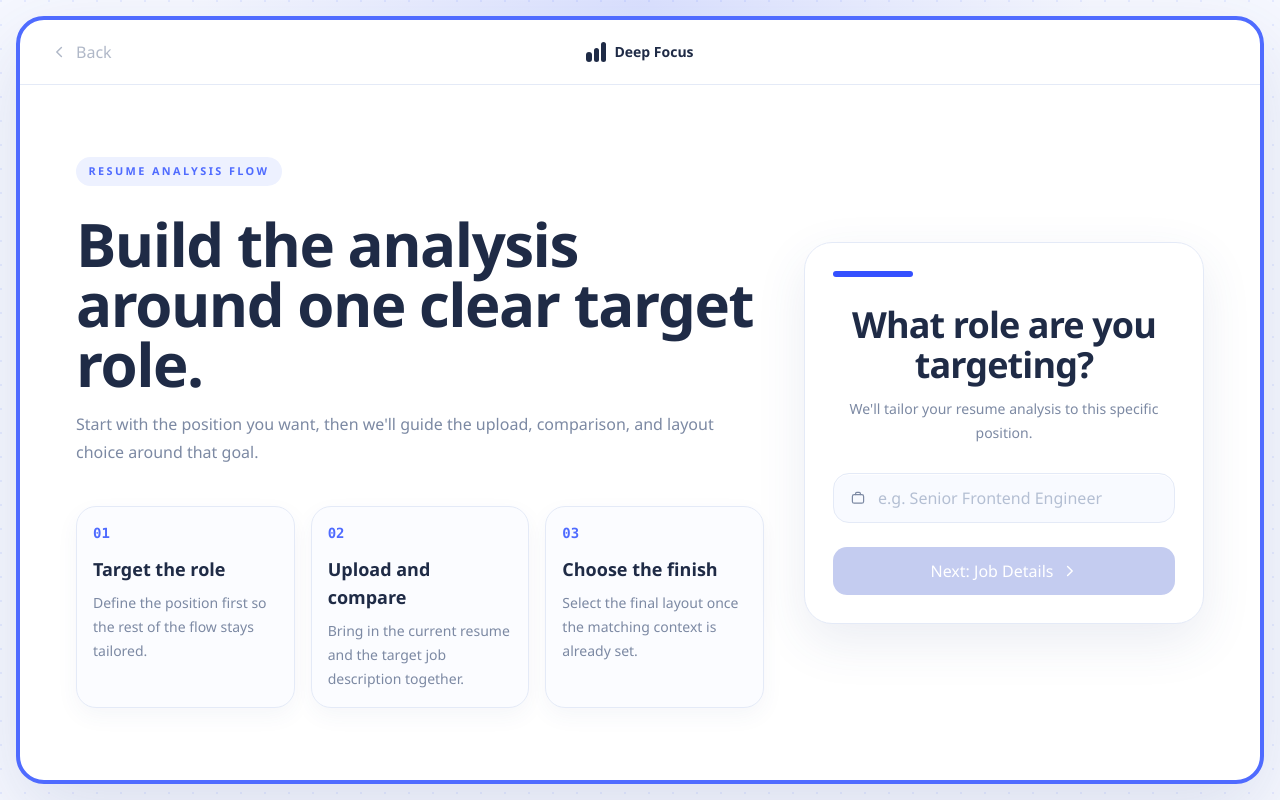
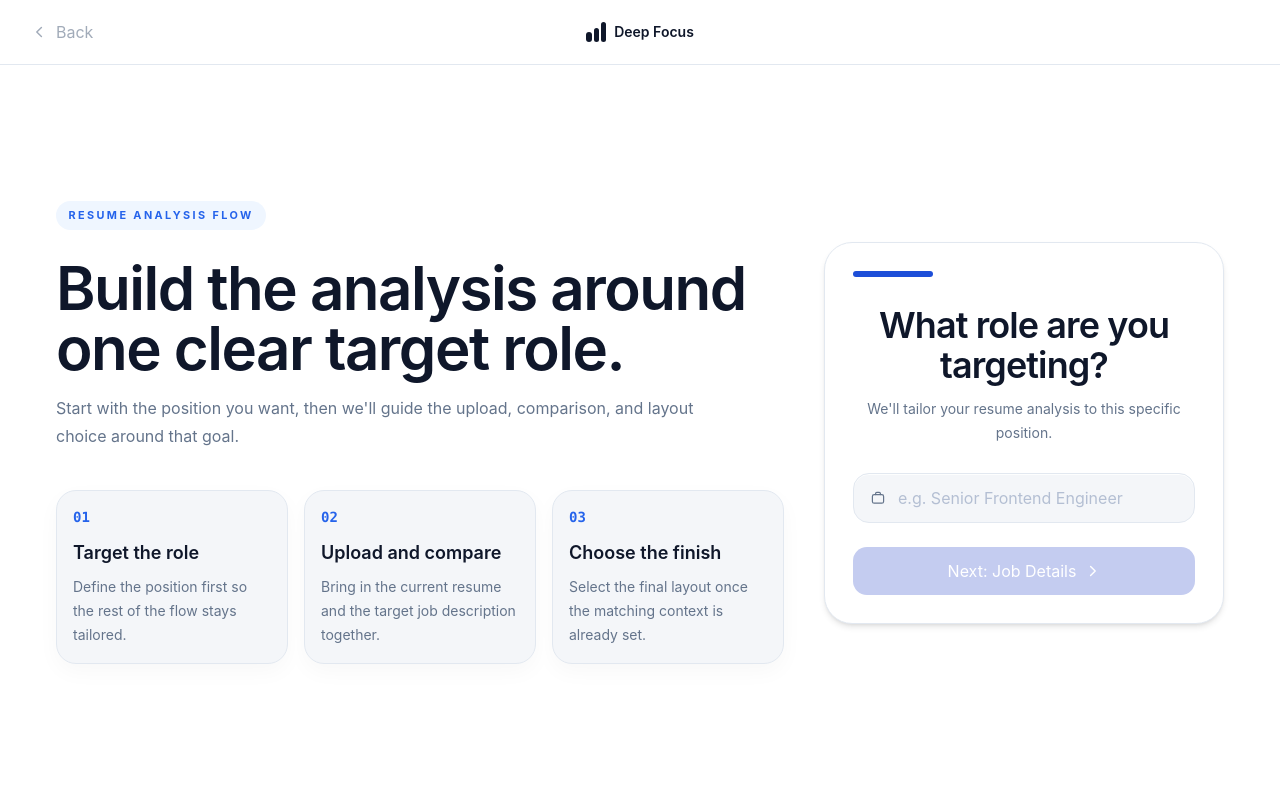
Before and after one commit to JohnCarl-30/resume_analyzer, a Next.js app in the folder apps/web/: page / in a window 1280 px wide. Built offline with nearby package versions, Linux system fonts and the light colour scheme.

Commit message:
remove the round blue corner

```diff
--- a/apps/web/app/globals.css
+++ b/apps/web/app/globals.css
@@ -2,28 +2,26 @@
 
 :root {
   color-scheme: light;
-  --page-bg: #f6f8ff;
-  --page-bg-strong: #edf1ff;
+  --page-bg: #ffffff;
+  --page-bg-strong: #f4f6f9;
   --page-surface: #ffffff;
-  --page-line: #e4eaf7;
-  --page-line-strong: #d5def4;
-  --page-text: #1f2b46;
-  --page-muted: #7c89a3;
-  --brand: #4f6bff;
-  --brand-strong: #3450ff;
-  --brand-soft: #edf1ff;
-  --success: #49bb63;
-  --shadow-lg: 0 28px 80px rgba(59, 75, 138, 0.14);
-  --shadow-md: 0 18px 50px rgba(59, 75, 138, 0.1);
-  --font-display: "Avenir Next", "Segoe UI", sans-serif;
-  --font-body: "Avenir Next", "Segoe UI", sans-serif;
-  --font-mono: "SFMono-Regular", "SF Mono", Menlo, monospace;
+  --page-line: #e2e8f0;
+  --page-line-strong: #cbd5e1;
+  --page-text: #0f172a;
+  --page-muted: #64748b;
+  --brand: #2563eb;
+  --brand-strong: #1d4ed8;
+  --brand-soft: #eff6ff;
+  --success: #10b981;
+  --shadow-lg: 0 10px 15px -3px rgba(0, 0, 0, 0.1), 0 4px 6px -4px rgba(0, 0, 0, 0.1);
+  --shadow-md: 0 4px 6px -1px rgba(0, 0, 0, 0.1), 0 2px 4px -2px rgba(0, 0, 0, 0.1);
+  --font-display: "Inter", "Avenir Next", "Segoe UI", sans-serif;
+  --font-body: "Inter", "Avenir Next", "Segoe UI", sans-serif;
+  --font-mono: "JetBrains Mono", "SFMono-Regular", "SF Mono", Menlo, monospace;
 }
 
 html {
-  background:
-    radial-gradient(circle at top center, rgba(92, 114, 255, 0.1), transparent 30%),
-    linear-gradient(180deg, #f8faff 0%, #eef3ff 100%);
+  background: white;
 }
 
 body {
--- a/apps/web/features/onboarding/components/step-document-upload.tsx
+++ b/apps/web/features/onboarding/components/step-document-upload.tsx
@@ -69,7 +69,7 @@ export function StepDocumentUpload({
                 className={`flex min-h-[18rem] cursor-pointer flex-col items-center justify-center rounded-[20px] border-2 border-dashed px-6 py-8 text-center transition ${
                   isDragActive
                     ? "border-[color:var(--brand)] bg-[color:var(--brand-soft)]"
-                    : "border-[color:var(--page-line-strong)] bg-[#fbfcff]"
+                    : "border-[color:var(--page-line-strong)] bg-[color:var(--page-bg-strong)]"
                 }`}
               >
                 <input
--- a/apps/web/features/onboarding/components/step-target-role.tsx
+++ b/apps/web/features/onboarding/components/step-target-role.tsx
@@ -40,7 +40,7 @@ export function StepTargetRole({
             {stepOverview.map((stepItem) => (
               <div
                 key={stepItem.id}
-                className="rounded-[20px] border border-[color:var(--page-line)] bg-[#fbfcff] px-4 py-4 shadow-[0_8px_22px_rgba(59,75,138,0.05)]"
+                className="rounded-[20px] border border-[color:var(--page-line)] bg-[color:var(--page-bg-strong)] px-4 py-4 shadow-[0_8px_22px_rgba(0,0,0,0.03)]"
               >
                 <p className="font-mono text-sm font-semibold text-[color:var(--brand)]">
                   {stepItem.id}
@@ -70,7 +70,7 @@ export function StepTargetRole({
             </div>
 
             <label
-              className="mt-7 flex items-center gap-3 rounded-[16px] border border-[color:var(--page-line)] bg-[#f8faff] px-4 py-3 text-left shadow-[inset_0_1px_0_rgba(255,255,255,0.85)] transition focus-within:border-[color:var(--brand)] focus-within:bg-white"
+              className="mt-7 flex items-center gap-3 rounded-[16px] border border-[color:var(--page-line)] bg-[color:var(--page-bg-strong)] px-4 py-3 text-left shadow-[inset_0_1px_0_rgba(255,255,255,0.85)] transition focus-within:border-[color:var(--brand)] focus-within:bg-white"
               htmlFor="target-role"
             >
               <span className="text-[color:var(--page-muted)]">
--- a/apps/web/features/onboarding/views/deep-focus-wizard.tsx
+++ b/apps/web/features/onboarding/views/deep-focus-wizard.tsx
@@ -107,18 +107,9 @@ export function DeepFocusWizard() {
   const backLabel = step === 3 ? "Back to Upload" : "Back";
 
   return (
-    <main className="relative min-h-screen overflow-hidden bg-[color:var(--page-bg)] text-[color:var(--page-text)]">
-      <div
-        aria-hidden
-        className="absolute inset-0 opacity-70 [background-image:radial-gradient(circle_at_1px_1px,rgba(79,107,255,0.14)_1px,transparent_0)] [background-size:24px_24px]"
-      />
-      <div
-        aria-hidden
-        className="absolute inset-x-0 top-0 h-48 bg-[radial-gradient(circle_at_top,rgba(79,107,255,0.16),transparent_68%)]"
-      />
-
-      <div className="relative flex min-h-screen w-full px-2 py-2 sm:px-4 sm:py-4">
-        <div className="flex min-h-[calc(100svh-1rem)] w-full flex-col overflow-hidden rounded-[22px] border-[4px] border-[color:var(--brand)] bg-[color:var(--page-surface)] shadow-[var(--shadow-lg)] sm:min-h-[calc(100svh-2rem)] sm:rounded-[28px]">
+    <main className="relative min-h-screen bg-[color:var(--page-bg)] text-[color:var(--page-text)]">
+      <div className="relative flex min-h-screen w-full">
+        <div className="flex w-full flex-col overflow-hidden bg-[color:var(--page-surface)]">
           {viewMode === "workspace" ? (
             <AnalysisWorkspace
               targetRole={targetRole}
```
Also changed, not shown: 1 other file (tests, documents, lock files or other folders).
